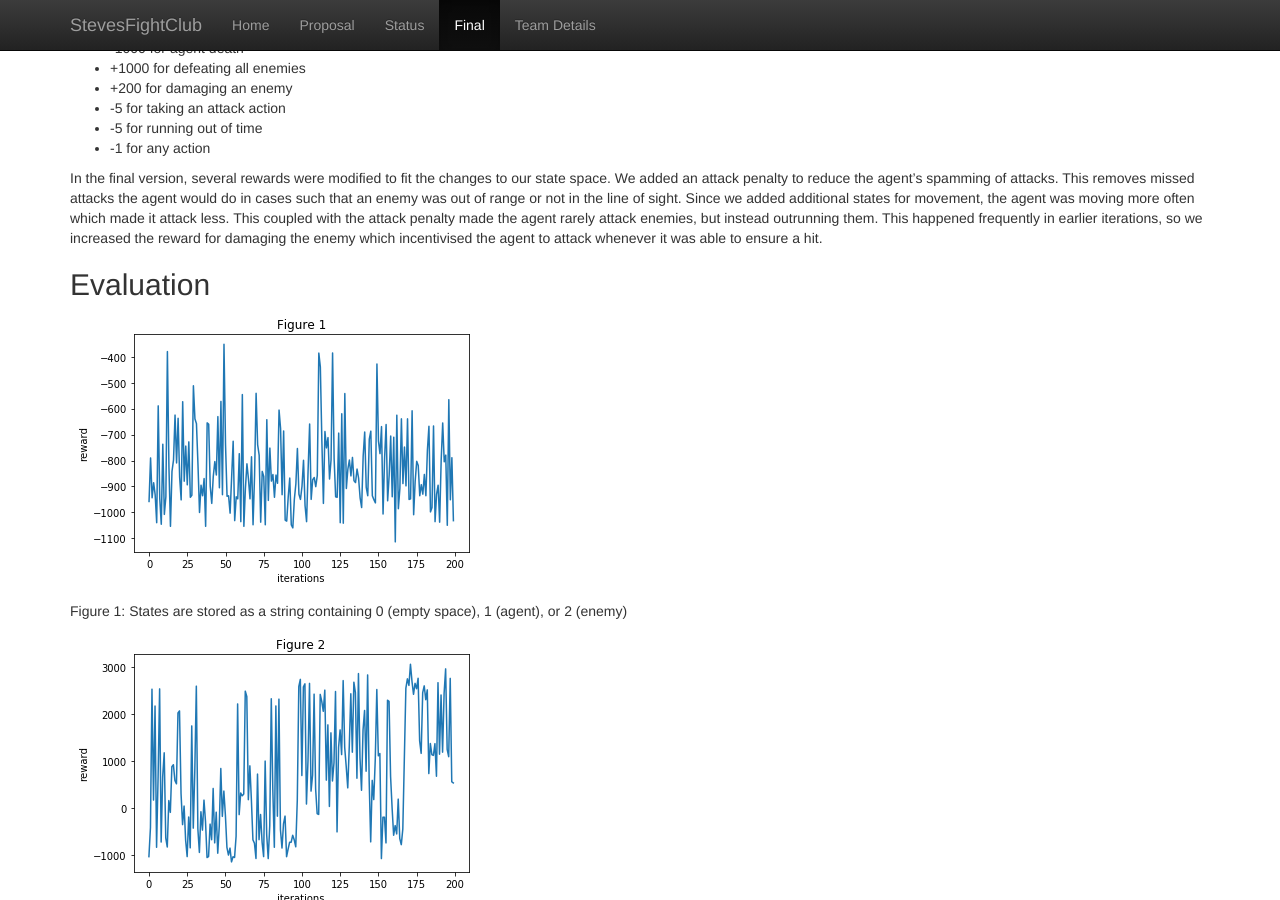
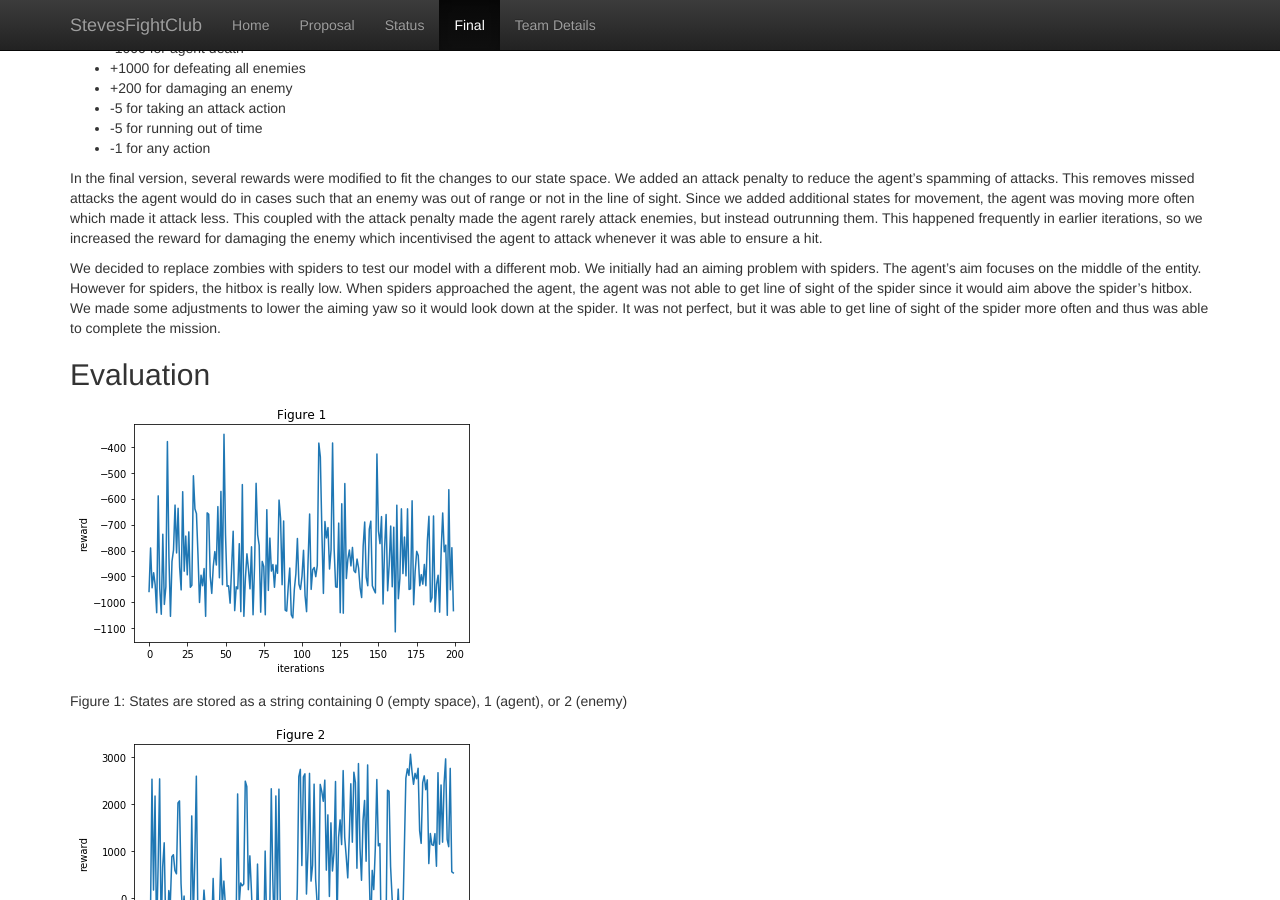
Before and after one commit to Slendolan/StevesFightClub, a Jekyll site: the page built from docs/final.md, in a window 1280 px wide and 900 px high, scrolled down 2218 px. Built offline with Jekyll 4.4.1, drawn with Linux system fonts in a browser that asks for light colours.

Commit message:
Update final.md
Added yaw adjustment for spiders

```diff
--- a/docs/final.md
+++ b/docs/final.md
@@ -88,6 +88,9 @@ In the final version, we changed the way attack worked. Previously agent recieve
 In the final version, several rewards were modified to fit the changes to our state space. We added an attack penalty to reduce the agent's spamming of attacks. This removes missed attacks the agent would do in cases such that an enemy was out of range or not in the line of sight. Since we added additional states for movement, the agent was moving more often which made it attack less. This coupled with the attack penalty made the agent rarely attack enemies, but instead outrunning them. This happened frequently in earlier iterations, so we increased the reward for damaging the enemy which incentivised the agent to attack whenever it was able to ensure a hit.
 
 
+We decided to replace zombies with spiders to test our model with a different mob. We initially had an aiming problem with spiders. The agent's aim focuses on the middle of the entity. However for spiders, the hitbox is really low. When spiders approached the agent, the agent was not able to get line of sight of the spider since it would aim above the spider's hitbox. We made some adjustments to lower the aiming yaw so it would look down at the spider. It was not perfect, but it was able to get line of sight of the spider more often and thus was able to complete the mission.
+
+
 ## Evaluation
 
 <img src="img/final_fig1.png">
```
